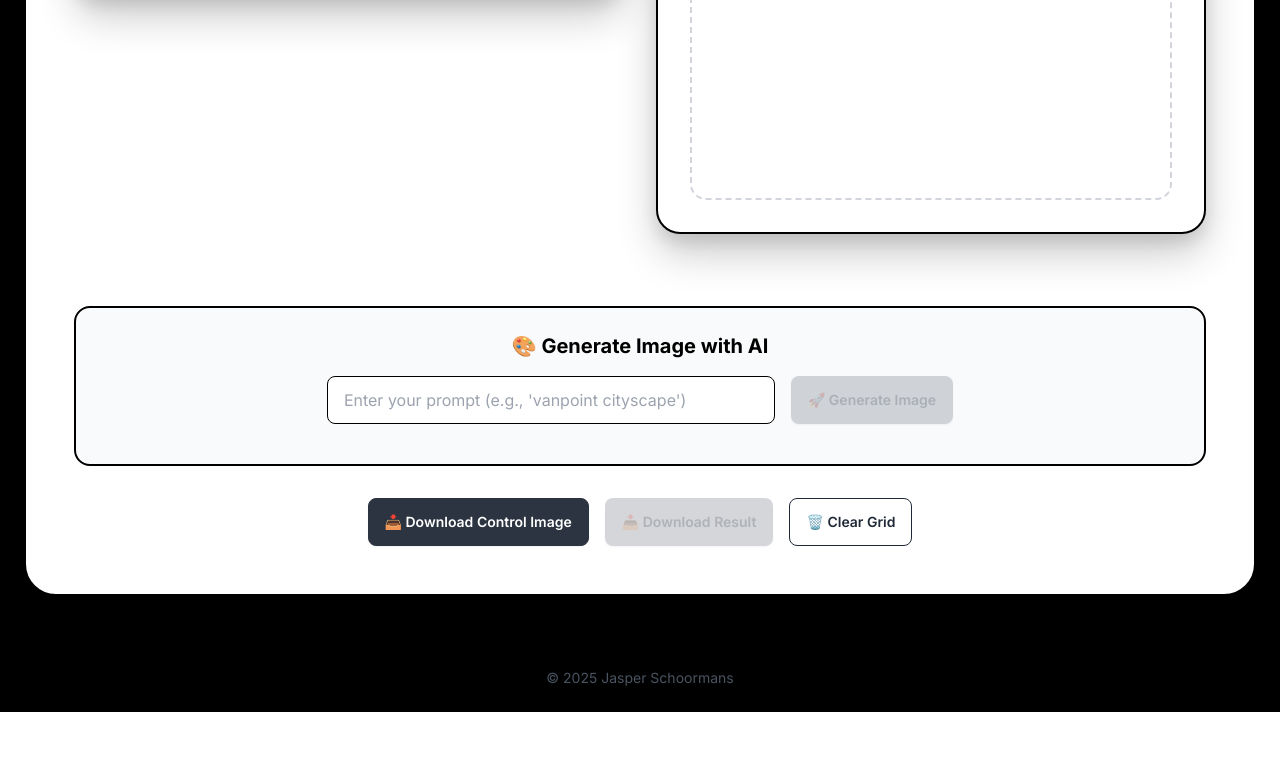
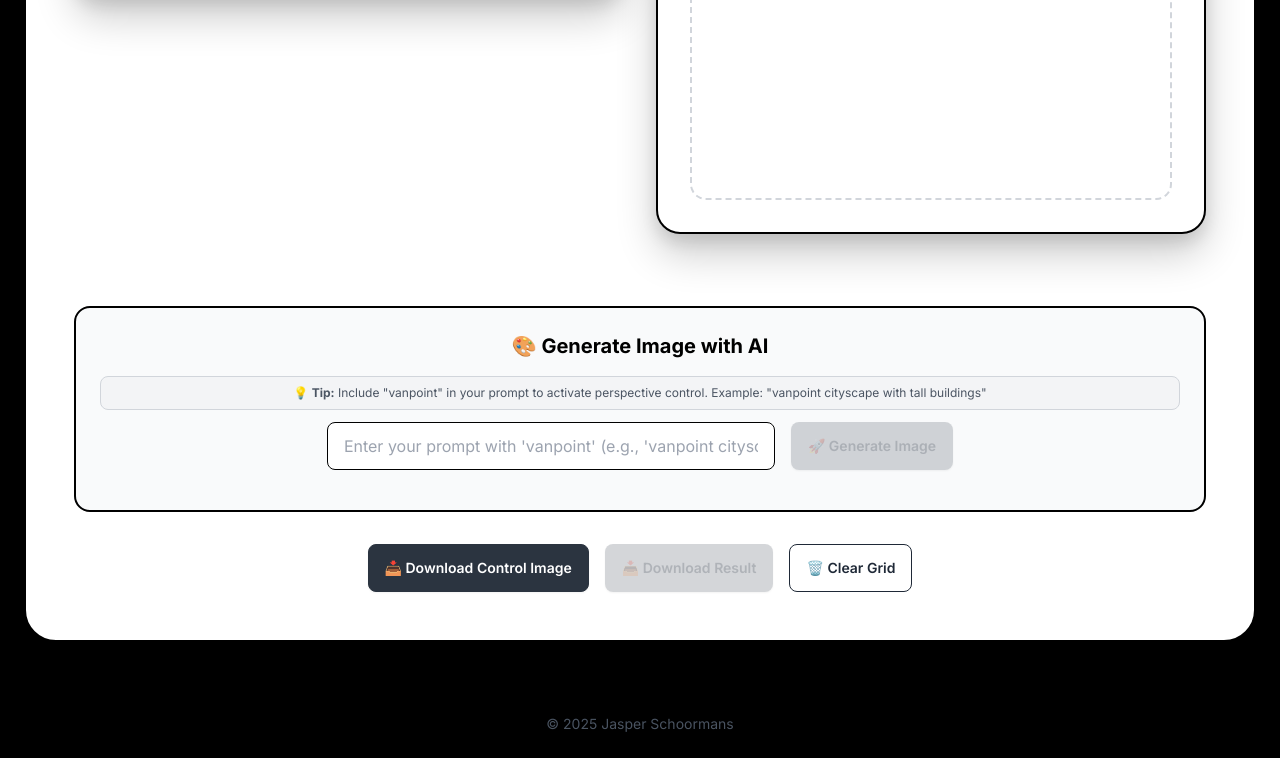
Before and after one commit to jschoormans/flux-kontext-dev-perspective, a website: page index.html in a window 1280 px wide. Shown: the part 736-1494 px from the top of the page. Before the commit the page ends 1448 px from the top, so only its background shows below. Drawn offline with nearby package versions, Linux system fonts and the light colour scheme.

Commit message:
add message

```diff
--- a/index.html
+++ b/index.html
@@ -231,12 +231,21 @@
         <!-- Prompt Form Section -->
         <div class="mt-8 p-6 bg-gray-50 rounded-2xl border-2 border-black">
             <h2 class="text-xl font-bold text-black mb-4 text-center">🎨 Generate Image with AI</h2>
+
+            <!-- Instruction about trigger keyword -->
+            <div class="mb-3 p-2 bg-gray-100 border border-gray-300 rounded-lg">
+                <p class="text-xs text-gray-600 text-center">
+                    💡 <strong>Tip:</strong> Include "vanpoint" in your prompt to activate perspective control.
+                    Example: "vanpoint cityscape with tall buildings"
+                </p>
+            </div>
+
             <div class="flex flex-col sm:flex-row gap-4 items-center justify-center">
                 <div class="flex-1 max-w-md">
                     <input
                         type="text"
                         id="promptInput"
-                        placeholder="Enter your prompt (e.g., 'vanpoint cityscape')"
+                        placeholder="Enter your prompt with 'vanpoint' (e.g., 'vanpoint cityscape')"
                         class="input input-bordered w-full bg-white border-black focus:border-black"
                     >
                 </div>
```
